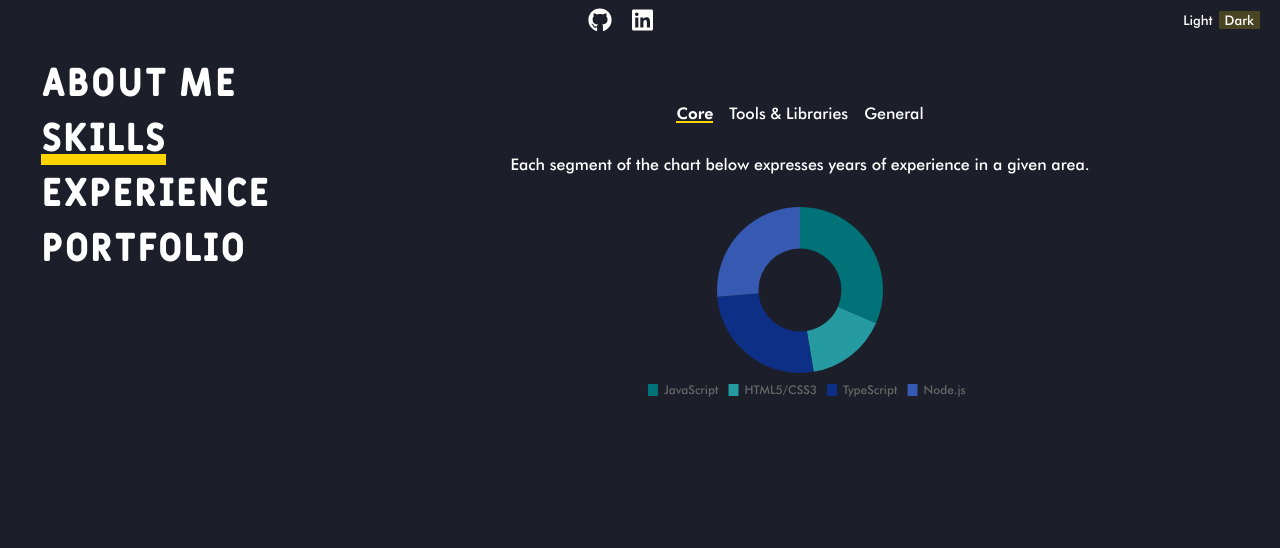
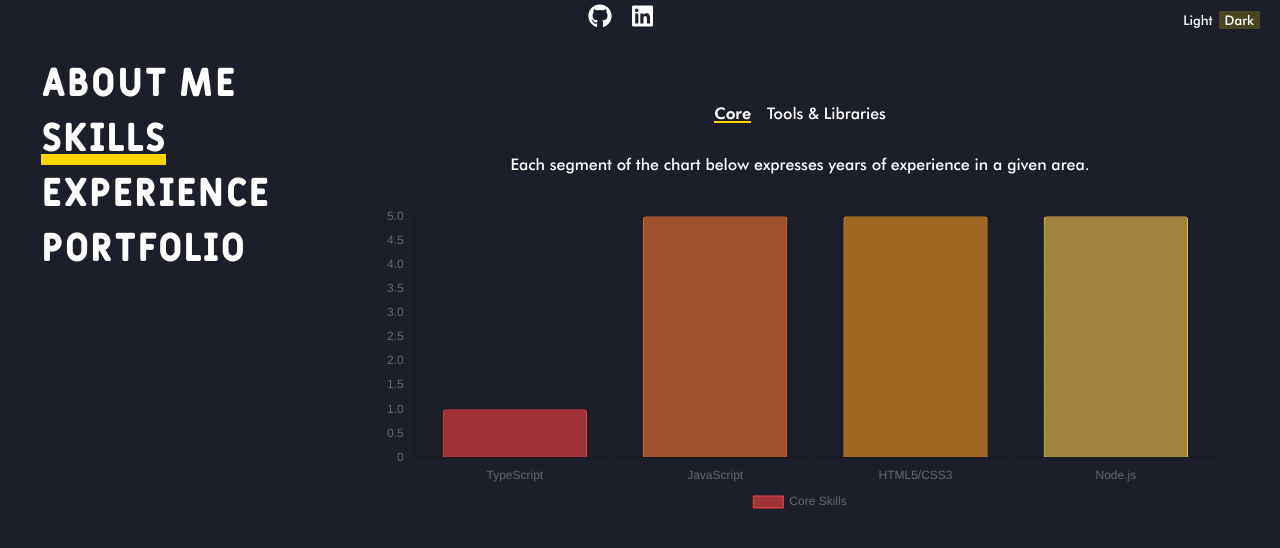
Before and after one commit to mkhbragg/mk-portfolio, a React (Create React App) app: page /skills/core in a window 1280 px wide. Shown: the top 548 px of the page. Built offline with nearby package versions, Linux system fonts and the light colour scheme.

Commit message:
Use bar charts with refreshed colors instead of pie charts. Updated skill data logic

```diff
--- a/package.json
+++ b/package.json
@@ -3,9 +3,10 @@
   "version": "0.1.0",
   "private": true,
   "dependencies": {
-    "chart.js": "^2.8.0",
+    "chart.js": "^3.6.2",
     "compression": "^1.7.4",
     "express": "^4.17.1",
+    "moment": "^2.29.1",
     "node-sass": "6.0.1",
     "prop-types": "^15.7.2",
     "react": "^16.10.1",
--- a/public/index.html
+++ b/public/index.html
@@ -23,7 +23,7 @@
       work correctly both with client-side routing and a non-root public URL.
       Learn how to configure a non-root public URL by running `npm run build`.
     -->
-    <title>React App</title>
+    <title>Mariah</title>
   </head>
   <body>
     <noscript>You need to enable JavaScript to run this app.</noscript>
--- a/src/assets/sass/components/buttons.scss
+++ b/src/assets/sass/components/buttons.scss
@@ -1,4 +1,4 @@
-@import '../themes.scss';
+@import "../themes.scss";
 
 button {
   background-color: transparent;
@@ -35,7 +35,7 @@ button {
   }
 }
 
-button.Large {
+a.Large {
   @extend button;
   display: flex;
   width: auto;
@@ -49,8 +49,8 @@ button.Large {
   }
 }
 
-@include media ("<=tablet") {
-    button.Large {
+@include media("<=tablet") {
+  a.Large {
     font-size: 1rem;
   }
 }
--- a/src/components/Toolbar/Toolbar.tsx
+++ b/src/components/Toolbar/Toolbar.tsx
@@ -1,19 +1,19 @@
-import React, { Component } from 'react';
-import { withRouter } from 'react-router-dom';
+import React, { Component } from "react";
+import { withRouter } from "react-router-dom";
 
-import ThemeSwitcher from '../ThemeSwitcher/ThemeSwitcher';
-import './Toolbar.scss';
-import { FontAwesomeIcon } from '@fortawesome/react-fontawesome';
+import ThemeSwitcher from "../ThemeSwitcher/ThemeSwitcher";
+import "./Toolbar.scss";
+import { FontAwesomeIcon } from "@fortawesome/react-fontawesome";
 
 const routes: any = {
-    '/' : 'About Me',
-    '/portfolio' : 'Portfolio',
-    '/experience' : 'Experience',
-    '/skills' : 'Skills',
-    '/skills/core': 'Skills: Core',
-    '/skills/general': 'Skills: General',
-    '/skills/tools': 'Skills: Tools',
-}
+  "/": "About Me",
+  "/portfolio": "Portfolio",
+  "/experience": "Experience",
+  "/skills": "Skills",
+  "/skills/core": "Skills: Core",
+  "/skills/general": "Skills: General",
+  "/skills/tools": "Skills: Tools",
+};
 
 class Toolbar extends Component<any, any> {
   goToLink(link: string) {
@@ -22,10 +22,30 @@ class Toolbar extends Component<any, any> {
   render() {
     return (
       <header className="Toolbar">
-                <button aria-label="Open navigation" className="CurrentSpace" onClick={this.props.drawerToggleClicked}>{ routes[this.props.location.pathname] }</button>
+        <button
+          aria-label="Open navigation"
+          className="CurrentSpace"
+          onClick={this.props.drawerToggleClicked}
+        >
+          {routes[this.props.location.pathname]}
+        </button>
         <div className="Contact">
-                    <button aria-label="My github page" className="Large Icon" onClick={() => this.goToLink('https://github.com/mkhbragg')}><FontAwesomeIcon icon={['fab', 'github']}></FontAwesomeIcon></button>
-                    <button aria-label="My linkedin page" className="Large Icon" onClick={() => this.goToLink('https://www.linkedin.com/in/mariah-bragg-582abb91/')}><FontAwesomeIcon icon={['fab', 'linkedin']}></FontAwesomeIcon></button>
+          <a
+            aria-label="My github page"
+            className="Large Icon"
+            href="https://github.com/mkhbragg"
+            target="_blank"
+          >
+            <FontAwesomeIcon icon={["fab", "github"]}></FontAwesomeIcon>
+          </a>
+          <a
+            aria-label="My linkedin page"
+            className="Large Icon"
+            href="https://www.linkedin.com/in/mariah-bragg-582abb91/"
+            target="_blank"
+          >
+            <FontAwesomeIcon icon={["fab", "linkedin"]}></FontAwesomeIcon>
+          </a>
         </div>
         <ThemeSwitcher {...this.props} />
       </header>
--- a/src/containers/Skills/Skills.tsx
+++ b/src/containers/Skills/Skills.tsx
@@ -1,43 +1,100 @@
-import React, { Component } from 'react';
-import { Route, withRouter, Switch, Redirect, NavLink } from 'react-router-dom';
+import React, { Component } from "react";
+import { Route, withRouter, Switch, Redirect, NavLink } from "react-router-dom";
 
-import PieChart from '../../components/UI/Charts/PieChart/PieChart';
-import { SKILL_DATA, LIBSKILL_DATA, GENSKILL_DATA } from '../../resources/SkillData';
-import styles from '../../assets/sass/style.module.scss';
-import './Skills.scss';
+import BarChart from "../../components/UI/Charts/BarChart/BarChart";
+import { SKILL_DATA, LIBSKILL_DATA } from "../../resources/SkillData";
+import styles from "../../assets/sass/style.module.scss";
+import "./Skills.scss";
 
 class Skills extends Component<any, any> {
-
   state = {
-        selectedChart: 'core'
-    }
+    selectedChart: "core",
+  };
 
   render() {
+    const fontColor =
+      this.props.themeName === "dark-theme"
+        ? styles.darkThemeDefaultText
+        : styles.lightThemeDefaultText;
+
+    const secondaryFontColor =
+      this.props.themeName === "dark-theme"
+        ? styles.darkThemeSecondaryText
+        : styles.lightThemeSecondaryText;
+
     const options = {
+      scales: {
+        xAxis: {
+          grid: {
+            color: secondaryFontColor,
+          },
+          ticks: {
+            color: fontColor,
+          },
+        },
+        yAxis: {
+          grid: {
+            color: secondaryFontColor,
+          },
+          ticks: {
+            beginAtZero: true,
+            color: fontColor,
+          },
+        },
+      },
+      plugins: {
         legend: {
           labels: {
-                    fontColor: this.props.themeName === 'dark-theme' ? styles.darkThemeDefaultText : styles.lightThemeDefaultText,
-                    fontFamily: 'Futura',
-                    boxWidth: 10
+            color: fontColor,
+            font: "Futura",
+            boxWidth: 30,
           },
-                position: 'bottom'
-            }
+          position: "bottom",
+        },
+      },
     };
 
     return (
       <div className="Skills">
         <nav>
           <ul>
-                        <li><NavLink to={`${this.props.match.url}/core`}>Core</NavLink></li>
-                        <li><NavLink to={`${this.props.match.url}/tools`}>Tools &amp; Libraries</NavLink></li>
-                        <li><NavLink to={`${this.props.match.url}/general`}>General</NavLink></li>
+            <li>
+              <NavLink to={`${this.props.match.url}/core`}>Core</NavLink>
+            </li>
+            <li>
+              <NavLink to={`${this.props.match.url}/tools`}>
+                Tools &amp; Libraries
+              </NavLink>
+            </li>
+            {/* <li>
+              <NavLink to={`${this.props.match.url}/general`}>General</NavLink>
+            </li> */}
           </ul>
         </nav>
-                <p>Each segment of the chart below expresses years of experience in a given area.</p>
+        <p>
+          Each segment of the chart below expresses years of experience in a
+          given area.
+        </p>
         <Switch>
-                    <Route path={`${this.props.match.url}/core`} exact component={() => <PieChart data={SKILL_DATA} options={options} /> } />
-                    <Route path={`${this.props.match.url}/tools`} exact component={() => <PieChart data={LIBSKILL_DATA} options={options} /> } />
-                    <Route path={`${this.props.match.url}/general`} exact component={() => <PieChart data={GENSKILL_DATA} options={options} /> } />
+          <Route
+            path={`${this.props.match.url}/core`}
+            exact
+            component={() => <BarChart data={SKILL_DATA} options={options} />}
+          />
+          <Route
+            path={`${this.props.match.url}/tools`}
+            exact
+            component={() => (
+              <BarChart data={LIBSKILL_DATA} options={options} />
+            )}
+          />
+          {/* <Route
+            path={`${this.props.match.url}/general`}
+            exact
+            component={() => (
+              <BarChart data={GENSKILL_DATA} options={options} />
+            )}
+          /> */}
           <Redirect from="/" to={`${this.props.match.url}/core`} />
         </Switch>
       </div>
--- a/src/resources/SkillData.tsx
+++ b/src/resources/SkillData.tsx
@@ -1,66 +1,168 @@
+import moment from "moment";
+
+interface Skill {
+  years: number;
+  label: string;
+}
+
+const BORDER_WIDTH = 1;
+const BORDER_RADIUS = 3;
+
+const WARM_COLORS = [
+  "249, 65, 68",
+  "243, 114, 44",
+  "248, 150, 30",
+  "249, 199, 79",
+];
+
+const COOL_COLORS = ["151, 223, 252", "142, 181, 240"];
+
+const PINK_COLORS = [
+  "234, 105, 139",
+  "213, 93, 146",
+  "192, 82, 153",
+  "172, 70, 161",
+  "151, 58, 168",
+  "130, 47, 175",
+  "109, 35, 182",
+  "100, 17, 173",
+  "87, 16, 137",
+];
+
+const CORE_SKILLS = [
+  {
+    label: "JavaScript",
+    years: moment().diff(moment("201401", "YYYYMM"), "years"),
+  },
+  {
+    label: "HTML5/CSS3",
+    years: moment().diff(moment("201401", "YYYYMM"), "years"),
+  },
+  {
+    label: "TypeScript",
+    years: moment().diff(moment("201810", "YYYYMM"), "years"),
+  },
+  {
+    label: "Node.js",
+    years: moment("201905", "YYYYMM").diff(moment("201403", "YYYYMM"), "years"),
+  },
+];
+
+const GENERAL_SKILLS = [
+  {
+    label: "Object-Oriented Programming",
+    years: 9,
+  },
+  {
+    label: "RESTful Development",
+    years: 6,
+  },
+];
+
+const TOOL_SKILLS = [
+  {
+    label: "Angular",
+    years: 4,
+  },
+  {
+    label: "React",
+    years: 3,
+  },
+  {
+    label: "jQuery",
+    years: 2,
+  },
+  {
+    label: "Sass",
+    years: 4,
+  },
+  {
+    label: "LESS",
+    years: 3,
+  },
+  {
+    label: "Git",
+    years: 7,
+  },
+  {
+    label: "Jest",
+    years: 0.5,
+  },
+  {
+    label: "Gulp/Grunt",
+    years: 2,
+  },
+  {
+    label: "Emotion",
+    years: 1.5,
+  },
+];
+
+const sortedSkills = (set: Skill[]) => set.sort((a, b) => a.years - b.years);
+
+const applyOpacityToColor = (color: string, opacity: number): string => {
+  return `rgba(${color}, ${opacity})`;
+};
+
 export const SKILL_DATA = {
   datasets: [
     {
-            data: [6, 3, 5, 5],
-            backgroundColor: [
-                'rgba(1, 115, 120)',
-                'rgba(37, 155, 161)',
-                'rgba(13, 47, 133)',
-                'rgba(54, 89, 177)'
+      label: "Core Skills",
+      data: sortedSkills(CORE_SKILLS).map((skill) => skill.years),
+      backgroundColor: WARM_COLORS.map((color: string) =>
+        applyOpacityToColor(color, 0.6)
+      ),
+      borderColor: WARM_COLORS.map((color: string) =>
+        applyOpacityToColor(color, 1)
+      ),
+      borderWidth: BORDER_WIDTH,
+      borderRadius: BORDER_RADIUS,
+      hoverBackgroundColor: WARM_COLORS.map((color: string) =>
+        applyOpacityToColor(color, 1)
+      ),
+    },
   ],
-            borderColor: 'rgba(0,0,0,0)'
-        }
-    ],
-    labels: [
-        'JavaScript',
-        'HTML5/CSS3',
-        'TypeScript',
-        'Node.js'
-    ]
-}
+  labels: sortedSkills(CORE_SKILLS).map((skill) => skill.label),
+};
 
 export const GENSKILL_DATA = {
   datasets: [
     {
-            data: [7, 6],
-            backgroundColor: [
-                'rgba(255, 171, 0)',
-                'rgba(255, 222, 58)'
+      label: "General Skills",
+      data: GENERAL_SKILLS.map((skill) => skill.years),
+      backgroundColor: COOL_COLORS.map((color: string) =>
+        applyOpacityToColor(color, 0.6)
+      ),
+      borderColor: COOL_COLORS.map((color: string) =>
+        applyOpacityToColor(color, 1)
+      ),
+      borderWidth: BORDER_WIDTH,
+      borderRadius: BORDER_RADIUS,
+      hoverBackgroundColor: COOL_COLORS.map((color: string) =>
+        applyOpacityToColor(color, 1)
+      ),
+    },
   ],
-            borderColor: 'rgba(0,0,0,0)'
-        }
-    ],
-    labels: [
-        'Object-Oriented Programming',
-        'RESTful Development'
-    ]
-}
+  labels: GENERAL_SKILLS.map((skill) => skill.label),
+};
 
 export const LIBSKILL_DATA = {
   datasets: [
     {
-            data: [4, 1, 2, 4, 3, 5, 0.5, 2],
-            backgroundColor: [
-                'rgba(160, 0, 87)',
-                'rgba(209, 47, 135)',
-                'rgba(219, 86, 159)',
-                'rgba(154, 81, 192)',
-                'rgba(116, 9, 170)',
-                'rgba(132, 47, 176)',
-                'rgba(89, 6, 132)',
-                'rgba(70, 4, 104)'
+      label: "Tools & Libraries",
+      data: sortedSkills(TOOL_SKILLS).map((skill) => skill.years),
+      backgroundColor: PINK_COLORS.map((color: string) =>
+        applyOpacityToColor(color, 0.6)
+      ),
+      borderColor: PINK_COLORS.map((color: string) =>
+        applyOpacityToColor(color, 1)
+      ),
+      borderWidth: BORDER_WIDTH,
+      borderRadius: BORDER_RADIUS,
+      hoverBackgroundColor: PINK_COLORS.map((color: string) =>
+        applyOpacityToColor(color, 1)
+      ),
+    },
   ],
-            borderColor: 'rgba(0,0,0,0)'
-        }
-    ],
-    labels: [
-        'Angular',
-        'React',
-        'jQuery',
-        'Sass',
-        'LESS',
-        'Git',
-        'Jest',
-        'Gulp/Grunt'
-    ]
-}
+  labels: sortedSkills(TOOL_SKILLS).map((skill) => skill.label),
+};
```
Also changed, not shown: src/assets/sass/style.module.scss (+5 -3 lines), src/assets/sass/themes.scss (+12 -10 lines), src/components/UI/Charts/BarChart/BarChart.tsx (+5 -4 lines), src/resources/ExperienceData.tsx (+27 -27 lines), public/manifest.json, 1 other file (tests, documents, lock files or other folders). Lines whose indentation alone changed are shown as unchanged.
